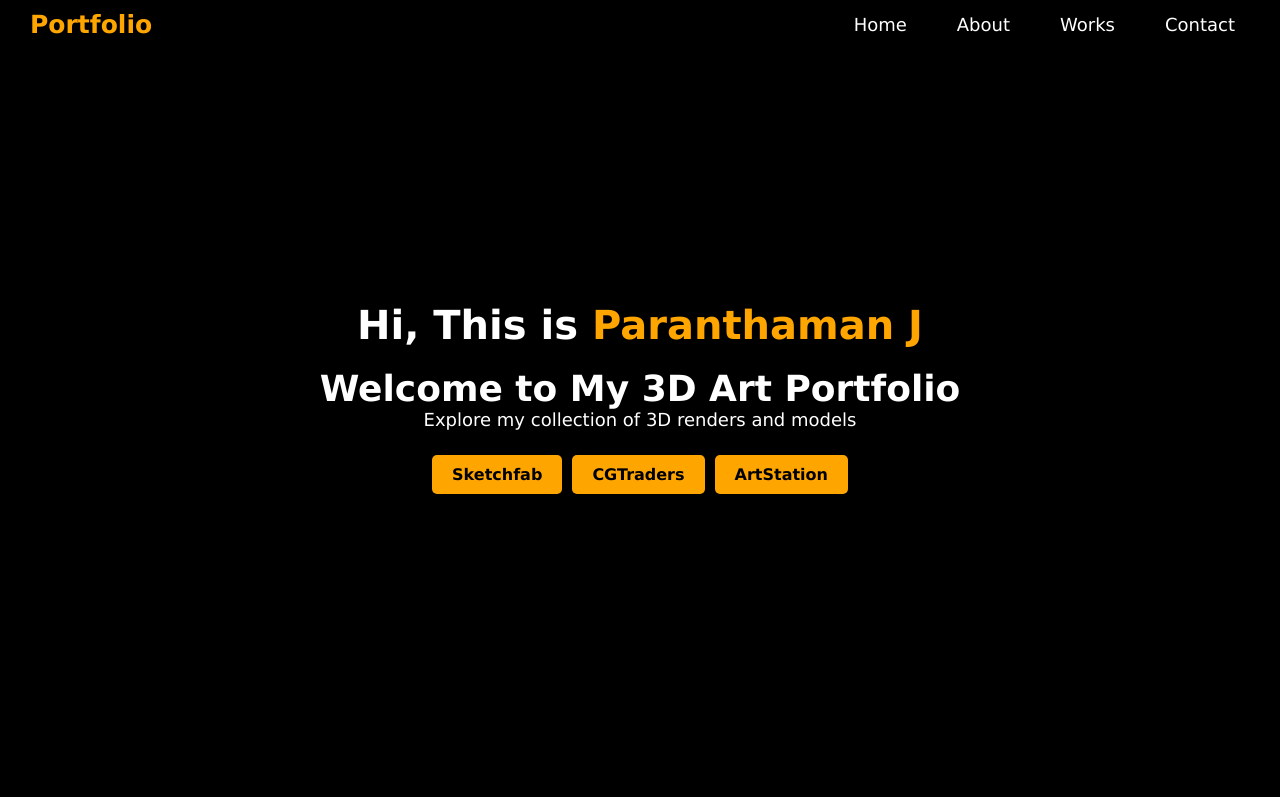
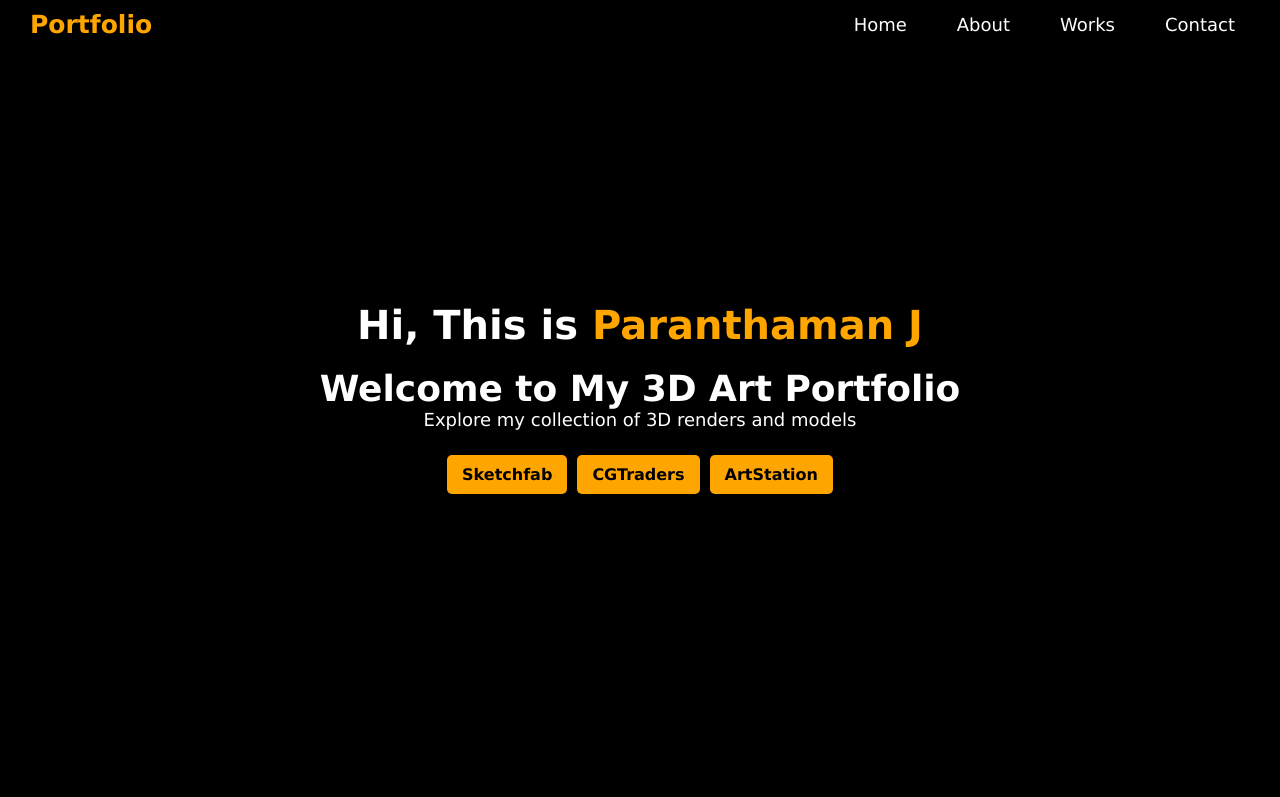
Before and after one commit to ParanthamanJ/Portfolio, a plain HTML site: page index.html in a window 1280 px wide. Shown: the top 797 px of the page. Drawn offline with Linux system fonts and the light colour scheme.

Commit message:
update styles.css

```diff
--- a/styles.css
+++ b/styles.css
@@ -109,7 +109,7 @@ body {
 
 .portfolio-links .btn {
     text-decoration: none;
-    padding: 10px 20px;
+    padding: 10px 15px;
     border-radius: 5px;
     font-weight: bold;
     color: black;
```
